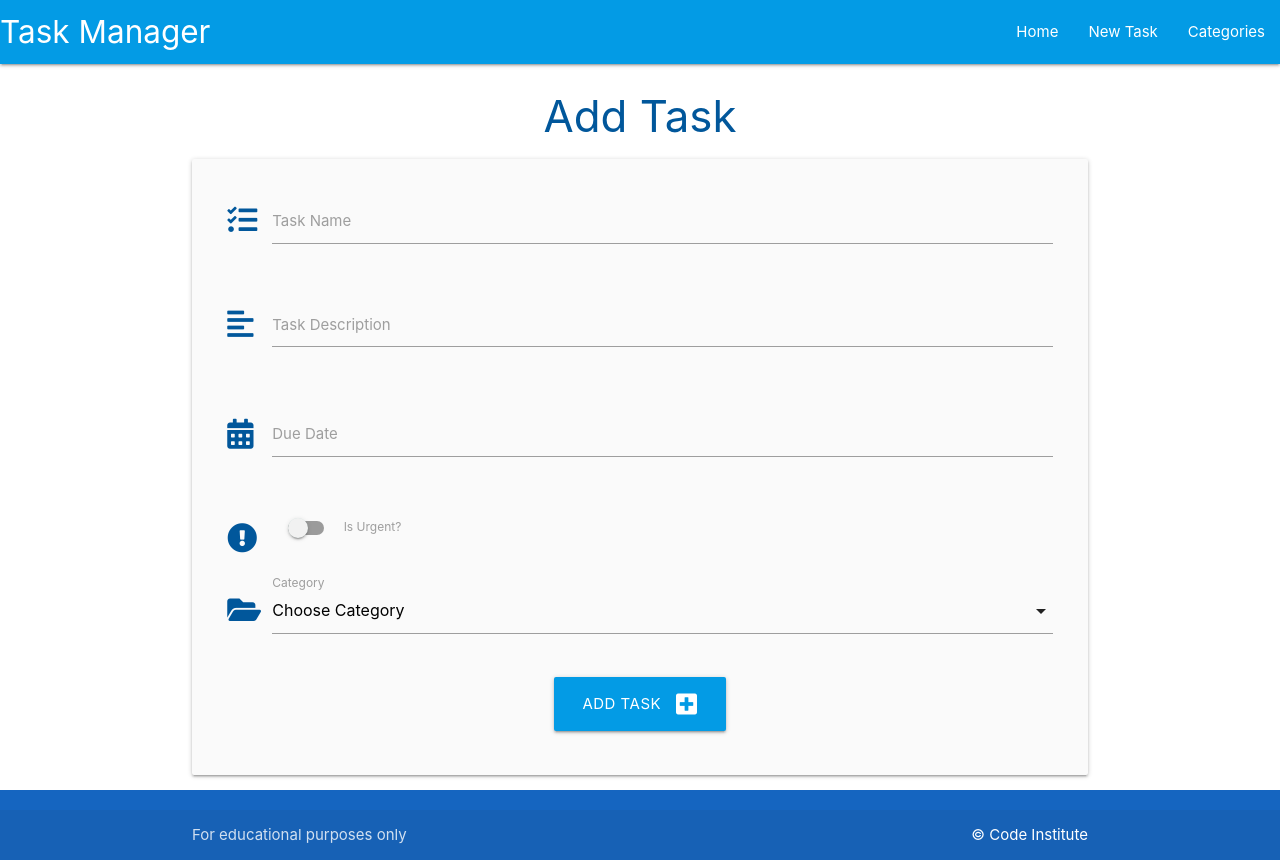
After one commit to gibbo101/flask-sqlalchemy-task-manager, a Flask app: page /add_task in a window 1280 px wide. The commit adds this page. Run offline with Flask 2, Linux system fonts and the light colour scheme; data that the repository does not hold is empty.

```diff
--- a/taskmanager/routes.py
+++ b/taskmanager/routes.py
@@ -5,7 +5,8 @@ from taskmanager.models import Category, Task
 
 @app.route("/")
 def home():
-    return render_template("tasks.html")
+    tasks = list(Task.query.order_by(Task.id).all())
+    return render_template("tasks.html", tasks=tasks)
 
 
 @app.route("/categories")
@@ -17,7 +18,7 @@ def categories():
 @app.route("/add_category", methods=["GET", "POST"])
 def add_category():
     if request.method == "POST":
-        category = Category(category_name = request.form.get("category_name"))
+        category = Category(category_name=request.form.get("category_name"))
         db.session.add(category)
         db.session.commit()
         return redirect(url_for("categories"))
@@ -40,3 +41,19 @@ def delete_category(category_id):
     db.session.delete(category)
     db.session.commit()
     return redirect(url_for("categories"))
+
+@app.route("/add_task", methods=["GET", "POST"])
+def add_task():
+    categories = list(Category.query.order_by(Category.category_name).all())
+    if request.method == "POST":
+        task = Task (
+            task_name=request.form.get("task_name"),
+            task_description=request.form.get("task_description"),
+            is_urgent=bool(True if request.form.get("is_urgent") else False),
+            due_date=request.form.get("due_date"),
+            category_id=request.form.get("category_id")
+        )
+        db.session.add(task)
+        db.session.commit()
+        return redirect(url_for("home"))
+    return render_template("add_task.html", categories=categories)
--- a/taskmanager/static/js/script.js
+++ b/taskmanager/static/js/script.js
@@ -1,10 +1,24 @@
-document.addEventListener('DOMContentLoaded', function() {
-    // sidenav initialization
-    let sidenav = document.querySelectorAll('.sidenav');
-    M.Sidenav.init(sidenav);
+document.addEventListener('DOMContentLoaded', function () {
+  // sidenav initialization
+  let sidenav = document.querySelectorAll('.sidenav');
+  M.Sidenav.init(sidenav);
+
+  //modal initialization
+  let modal = document.querySelectorAll('.modal');
+  M.Modal.init(modal);
+
+  // datepicker initialization
+  let datepicker = document.querySelectorAll('.datepicker');
+  M.Datepicker.init(datepicker, {
+    format: "dd mmmm, yyyy",
+    i18n: { done: "Select" }
   });
 
-  document.addEventListener('DOMContentLoaded', function() {
-    let modal = document.querySelectorAll('.modal');
-    M.Modal.init(modal);
-  });
+  // select initialisation
+  let selects  = document.querySelectorAll('select');
+  M.FormSelect.init(selects);
+
+  //collapsible initialization
+  let collapsibles = document.querySelectorAll('.collapsible');
+  M.Collapsible.init(collapsibles);
+});
--- /dev/null
+++ b/taskmanager/templates/add_task.html
@@ -0,0 +1,71 @@
+{% extends "base.html" %}
+{% block content %}
+
+<h3 class="light-blue-text text-darken-4 center-align">Add Task</h3>
+
+<div class="row card-panel grey lighten-5">
+    <form class="col s12" method="POST" action="{{ url_for('add_task') }}">
+        <!-- task_name-->
+        <div class="row">
+            <div class="input-field col s12">
+                <i class="fas fa-tasks prefix light-blue-text text-darken-4"></i>
+                <input id="task_name" name="task_name" minlength="3" maxlength="25" type="text" class="validate"
+                    required>
+                <label for="task_name">Task Name</label>
+            </div>
+        </div>
+        <!-- task_description-->
+        <div class="row">
+            <div class="input-field col s12">
+                <i class="fas fa-align-left prefix light-blue-text text-darken-4"></i>
+                <textarea id="task_description" name="task_description" minlength="5" maxlength="200" type="text"
+                    class="materialize-textarea validate" required></textarea>
+                <label for="task_description">Task Description</label>
+            </div>
+        </div>
+        <!-- due_date-->
+        <div class="row">
+            <div class="input-field col s12">
+                <i class="fas fa-calendar-alt prefix light-blue-text text-darken-4"></i>
+                <input id="due_date" name="due_date" type="text" class="datepicker validate" required>
+                <label for="due_date">Due Date</label>
+            </div>
+        </div>
+        <!-- is_urgent-->
+        <div class="row">
+            <div class="input-field col s12">
+                <div class="switch">
+                    <i class="fas fa-exclamation-circle prefix light-blue-text text-darken-4"></i>
+                    <label for="is_urgent">
+                        <input id="is_urgent" name="is_urgent" type="checkbox">
+                        <span class="lever"></span>
+                        Is Urgent?
+                    </label>
+                </div>
+            </div>
+        </div>
+        <!-- category_id-->
+        <div class="row">
+            <div class="input-field col s12">
+                <i class="fas fa-folder-open prefix light-blue-text text-darken-4"></i>
+               <select name="category_id" id="category_id" class="validate" required>
+                   <option value="" disabled selected>Choose Category</option>
+                   {% for category in categories %}
+                    <option value="{{ category.id }}">{{ category.category_name }}</option>
+                   {% endfor %}
+               </select>
+                <label for="task_name">Category</label>
+            </div>
+        </div>
+        <!-- submit button-->
+        <div class="row">
+            <div class="col s12 center-align">
+                <button type="submit" class="btn-large light-blue darken-1">
+                    Add Task <i class="fas fa-plus-square right"></i>
+                </button>
+            </div>
+        </div>
+    </form>
+</div>
+
+{% endblock %}
--- a/taskmanager/templates/base.html
+++ b/taskmanager/templates/base.html
@@ -21,7 +21,7 @@
                 <a href="#" data-target="mobile-demo" class="sidenav-trigger"><i class="fas fa-bars"></i></a>
                 <ul class="right hide-on-med-and-down">
                     <li><a href="{{ url_for('home') }}">Home</a></li>
-                    <li><a href="">New Task</a></li>
+                    <li><a href="{{ url_for('add_task') }}">New Task</a></li>
                     <li><a href="{{ url_for('categories') }}">Categories</a></li>
 
             </div>
@@ -30,7 +30,7 @@
         <!-- mobile sidenav -->
         <ul class="sidenav" id="mobile-demo">
             <li><a href="{{ url_for('home') }}">Home</a></li>
-            <li><a href="">New Task</a></li>
+            <li><a href="{{ url_for('add_task') }}">New Task</a></li>
             <li><a href="{{ url_for('categories') }}">Categories</a></li>
         </ul>
     </header>
```
Also changed, not shown: taskmanager/templates/tasks.html (+26 -0 lines).
